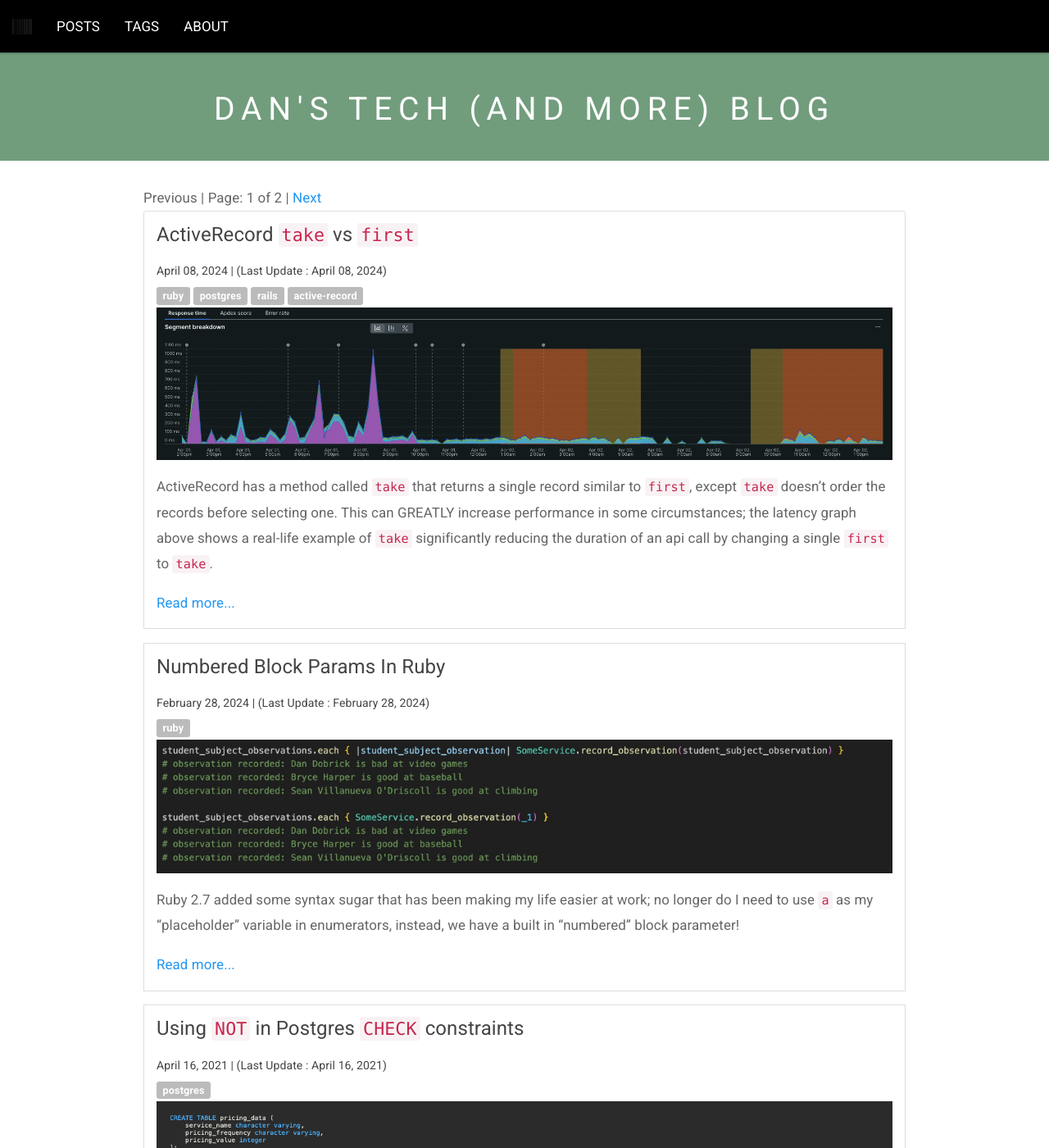
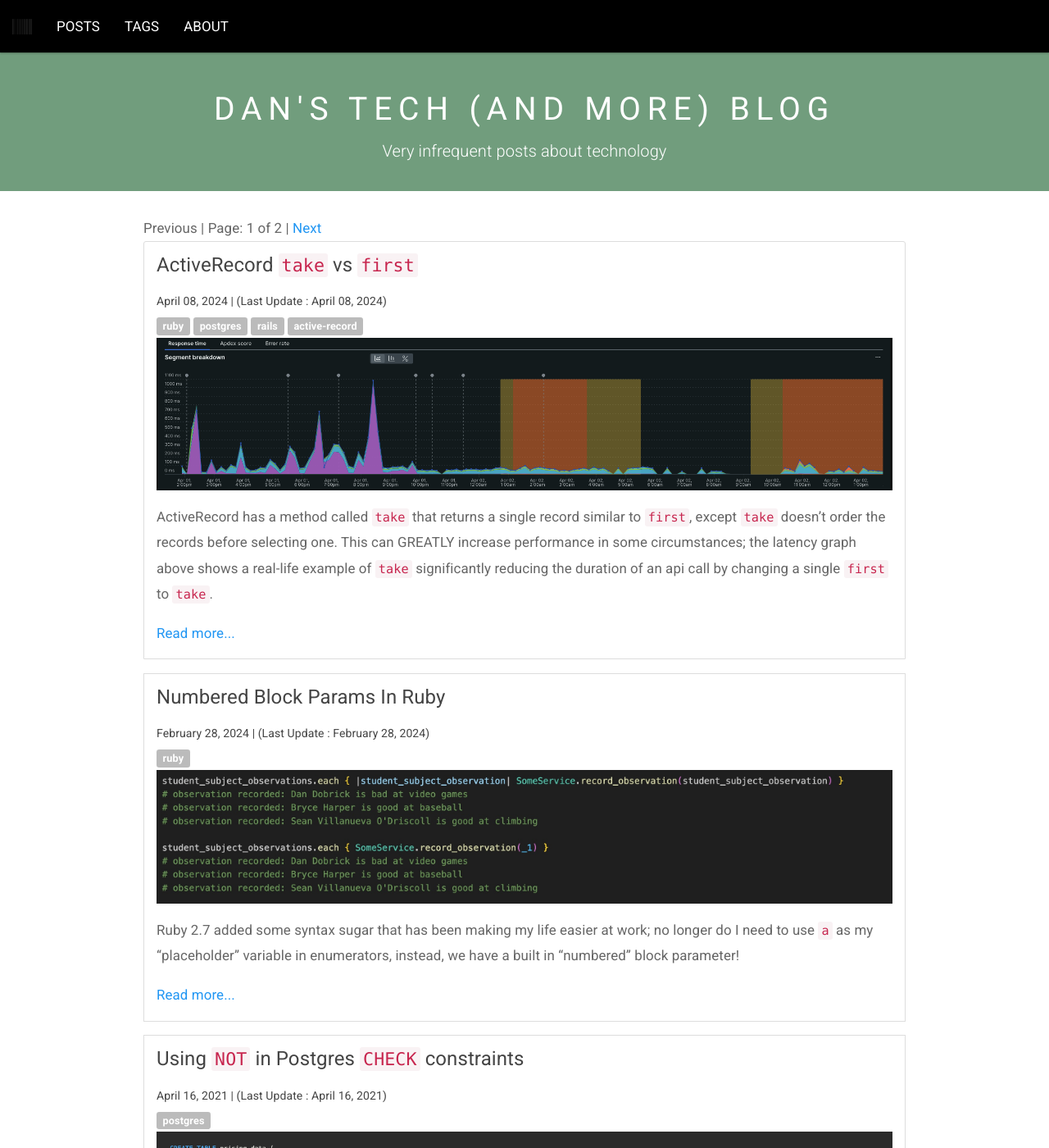
Before and after one commit to DanDobrick/blog, a Jekyll site: the page built from index.html, in a window 1280 px wide and 1400 px high. Shown: the whole window at 82% size. Built offline with Jekyll 4.4.1, drawn with Linux system fonts in a browser that asks for light colours; the list of posts is cut into pages by our own code.

Commit message:
More minor updates

```diff
--- a/_includes/header.html
+++ b/_includes/header.html
@@ -53,6 +53,9 @@
 			<div class="post-site-title"><a href="/blog/">{{ site.title }}</a></div>
 		{% else %}
 			<h1 class="text-center">{{ site.title }}</h1>
+			<div>
+				<p class="top-desc">Very infrequent posts about technology</p>
+			</div>
 		{% endif %}
 	</div>
 </div>
--- a/_sass/main.scss
+++ b/_sass/main.scss
@@ -42,7 +42,7 @@ body {
 .jumbotron {
 	background: #719d7d;
 	padding-top: 30px;
-	padding-bottom: 30px;
+	padding-bottom: 15px;
 
 	h1 {
 		color: white;
@@ -61,6 +61,11 @@ body {
 			color: inherit;
 			text-decoration: inherit;
 		}
+	}
+
+	.top-desc {
+		text-align: center;
+		color: white;
 	}
 }
 
@@ -109,7 +114,7 @@ body {
 	}
 }
 
-// Below this line there's just confusing navbar css that came from Jekyll template
+// Below this line there's navbar css that came from Jekyll template
 .navbar-default {
 	background-color: black;
 	border-color: #12421f;
--- a/index.html
+++ b/index.html
@@ -1,7 +1,7 @@
 ---
 title: Dan's Tech (and more) Blog
-description: Sharing things I've learned about software development, boardgames, D&D and Baseball
-comments: true
+description: Sharing things I've learned in the somewhat recent past
+comments: false
 ---
 {% include pagination.html %}
 
```
Also changed, not shown: README.md.
